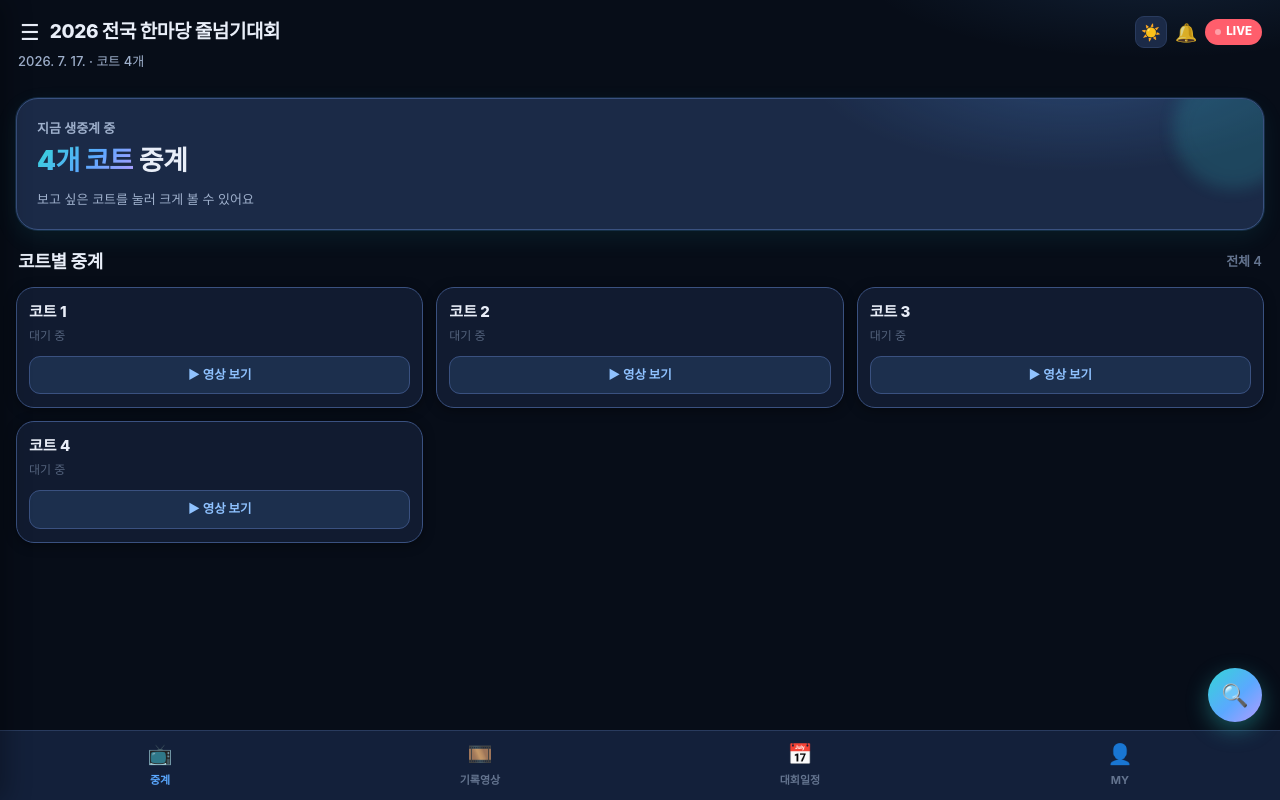
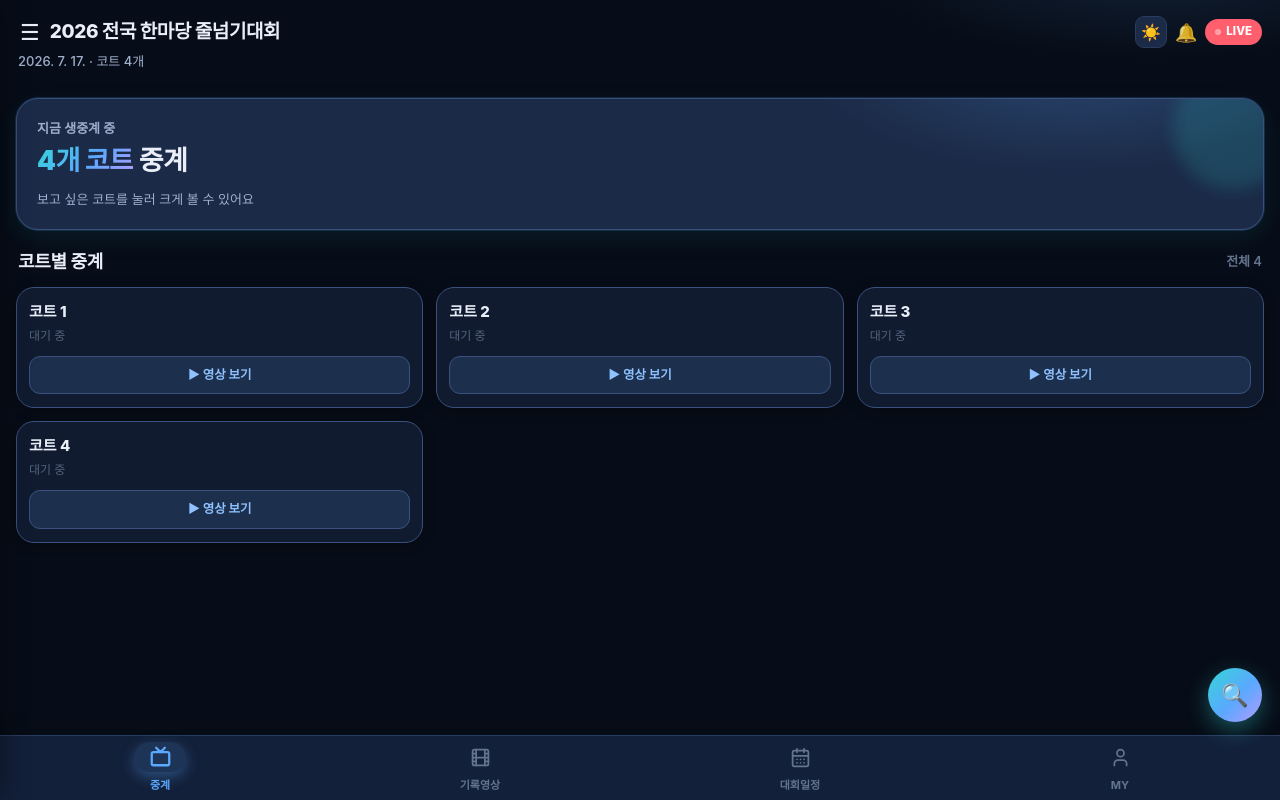
Before and after one commit to NaO2lee/everyplay-apk-demo, a React (Vite) app in the folder apps/web/: page /app/demo in a window 1280 px wide. Built offline with nearby package versions, Linux system fonts and the light colour scheme; no server answers; some icons are missing.

Commit message:
feat(app): 하단 탭 고정 + 모노크롬 아이콘 (선택만 색 + 글로우 포인트)
이모지 컬러 → lucide 모노크롬 아이콘. 선택 탭만 브랜드색 + pill/글로우. safe-area 대응.

```diff
--- a/apps/web/src/features/viewer/ViewerApp.module.css
+++ b/apps/web/src/features/viewer/ViewerApp.module.css
@@ -255,11 +255,12 @@
 .dcard{background:var(--card);border:1px solid var(--line);border-radius:15px;padding:14px;box-shadow:var(--shadow)}
 .lbl{font-size:11.5px;color:var(--gray);font-weight:800;margin-bottom:9px}
 
-/* bottom tabs */
-.tabbar{flex-shrink:0;display:flex;background:var(--surface);border-top:1px solid var(--line);padding:8px 0 12px}
-.tab{flex:1;display:flex;flex-direction:column;align-items:center;gap:3px;font-size:11px;font-weight:700;color:var(--gray);cursor:pointer;background:none;border:0;transition:color .15s}
-.tabIc{font-size:20px}
+/* bottom tabs — 고정 푸터, 선택만 색 + 글로우 포인트 (이모지 컬러 → 모노크롬 아이콘) */
+.tabbar{flex-shrink:0;display:flex;background:var(--surface);border-top:1px solid var(--line);padding:7px 0 calc(7px + env(safe-area-inset-bottom,0px));box-shadow:0 -4px 18px rgba(0,0,0,.18);z-index:5}
+.tab{flex:1;display:flex;flex-direction:column;align-items:center;gap:4px;font-size:11px;font-weight:700;color:var(--gray);cursor:pointer;background:none;border:0;transition:color .15s;padding:0;font-family:inherit}
+.tabIcWrap{display:flex;align-items:center;justify-content:center;width:52px;height:30px;border-radius:999px;transition:background .18s,box-shadow .18s,transform .18s}
 .tabOn{color:var(--blue)}
+.tabOn .tabIcWrap{background:var(--chipBg);box-shadow:0 5px 14px color-mix(in srgb,var(--blue) 34%,transparent);transform:translateY(-1px)}
 
 /* search FAB */
 .fab{position:fixed;right:18px;bottom:78px;z-index:20;background:var(--grad);color:var(--accentInk);border:0;width:54px;height:54px;border-radius:50%;font-size:22px;box-shadow:0 8px 22px rgba(51,214,214,.35);cursor:pointer;display:flex;align-items:center;justify-content:center}
--- a/apps/web/src/features/viewer/components/BottomNav.jsx
+++ b/apps/web/src/features/viewer/components/BottomNav.jsx
@@ -1,26 +1,34 @@
+import { Tv, Film, CalendarDays, User } from 'lucide-react';
 import styles from '../ViewerApp.module.css';
 
+// 하단 4탭 — 고정 푸터. 모노크롬 아이콘(선택만 색 + 글로우 포인트).
 const TABS = [
-  { key: 'live', ic: '📺', label: '중계' },
-  { key: 'vod', ic: '🎞️', label: '기록영상' },
-  { key: 'cal', ic: '📅', label: '대회일정' },
-  { key: 'my', ic: '👤', label: 'MY' },
+  { key: 'live', Icon: Tv, label: '중계' },
+  { key: 'vod', Icon: Film, label: '기록영상' },
+  { key: 'cal', Icon: CalendarDays, label: '대회일정' },
+  { key: 'my', Icon: User, label: 'MY' },
 ];
 
-// 하단 4탭 네비게이션
 export function BottomNav({ active, onChange }) {
   return (
     <nav className={styles.tabbar}>
-      {TABS.map((t) => (
+      {TABS.map((t) => {
+        const on = active === t.key;
+        const Icon = t.Icon;
+        return (
           <button
             key={t.key}
-          className={`${styles.tab} ${active === t.key ? styles.tabOn : ''}`}
+            className={`${styles.tab} ${on ? styles.tabOn : ''}`}
             onClick={() => onChange(t.key)}
+            aria-current={on ? 'page' : undefined}
           >
-          <span className={styles.tabIc}>{t.ic}</span>
+            <span className={styles.tabIcWrap}>
+              <Icon size={21} strokeWidth={on ? 2.6 : 2} />
+            </span>
             {t.label}
           </button>
-      ))}
+        );
+      })}
     </nav>
   );
 }
```
Lines whose indentation alone changed are shown as unchanged.
